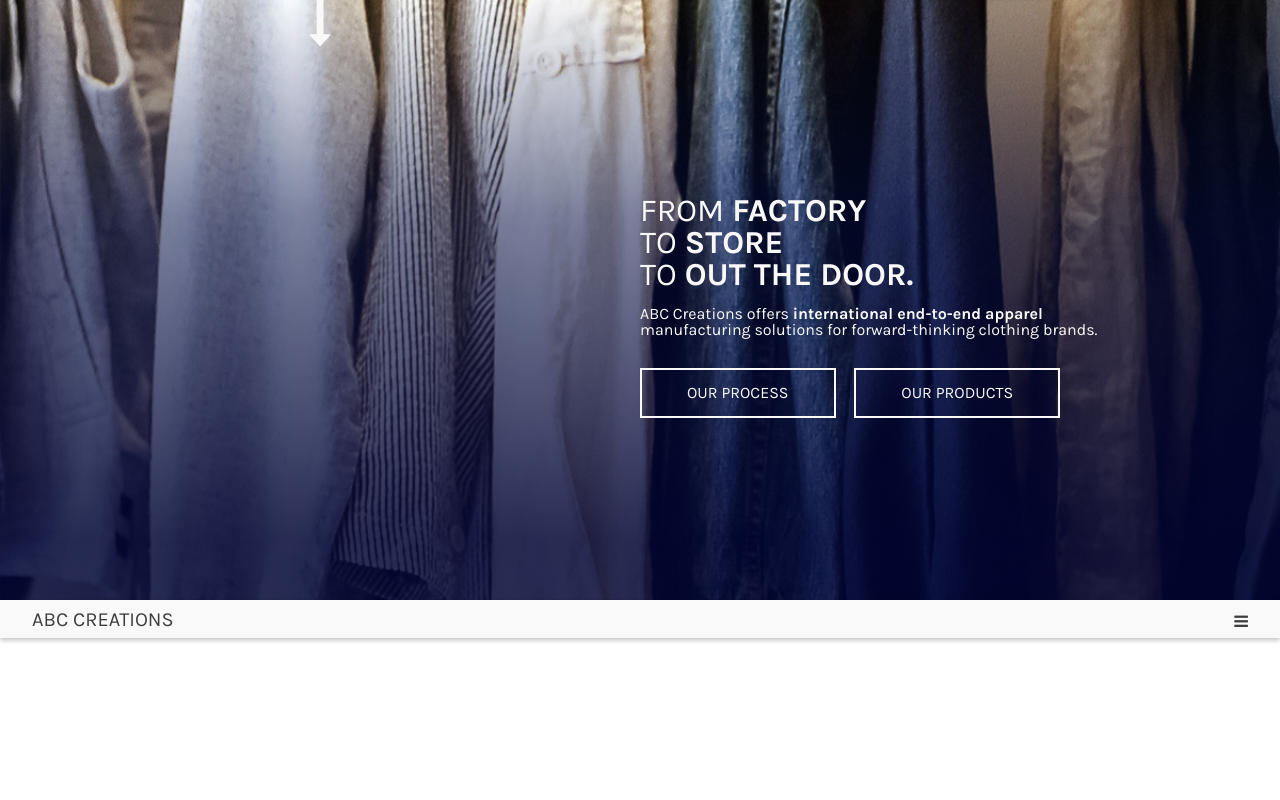
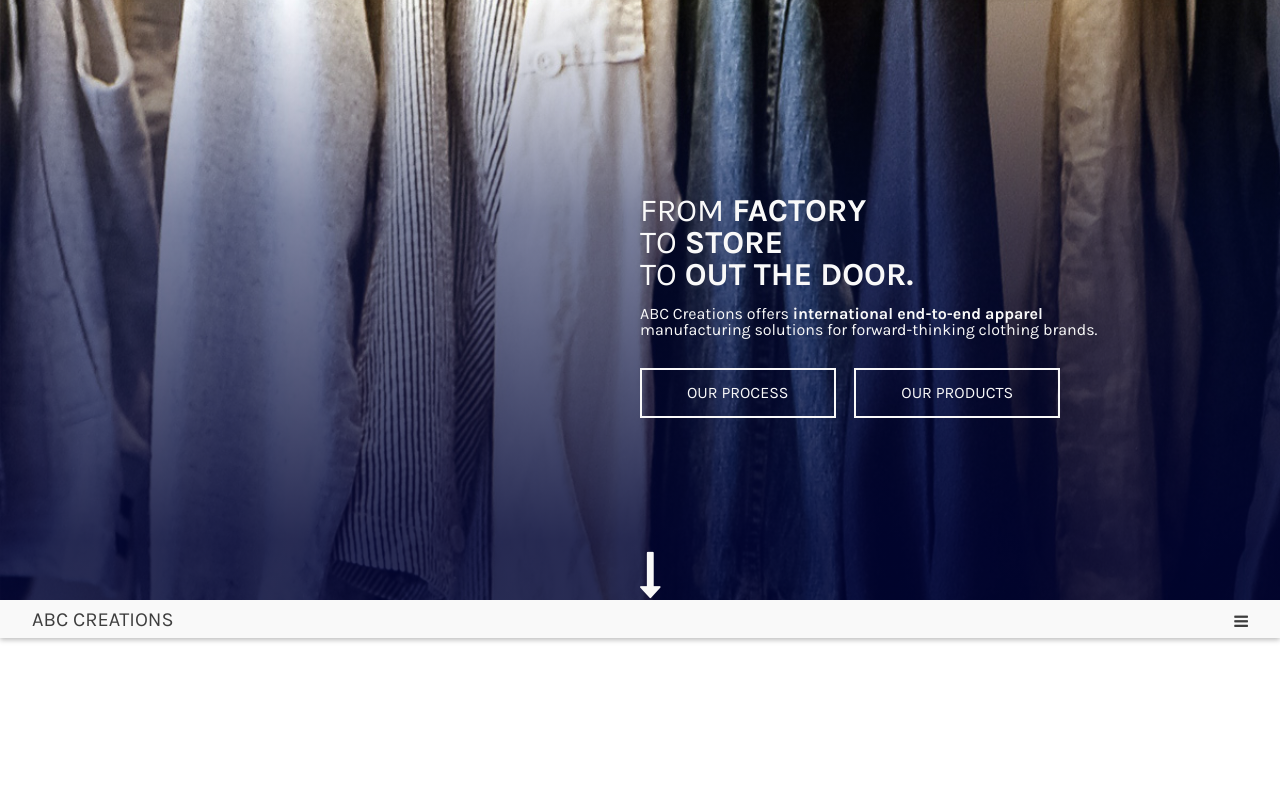
Before and after one commit to Karobka/codechallenge1, a plain HTML site: page index.html in a window 1280 px wide. Shown: the top 800 px of the page. Drawn offline with nearby package versions, Linux system fonts and the light colour scheme.

Commit message:
arrow is in correct place

```diff
--- a/css/main.css
+++ b/css/main.css
@@ -60,6 +60,7 @@ table {
 	background-position: center;
 	background-size: cover;
 	height: 600px;
+	position: relative;
 }
 
 
@@ -129,7 +130,9 @@ h1 {
 }
 .tester {
 	text-align: center;
-
+	position: absolute;
+	bottom: 0;
+	left: 50%;
 }
 .sectiontwo-head {
 	text-align: center;
```
